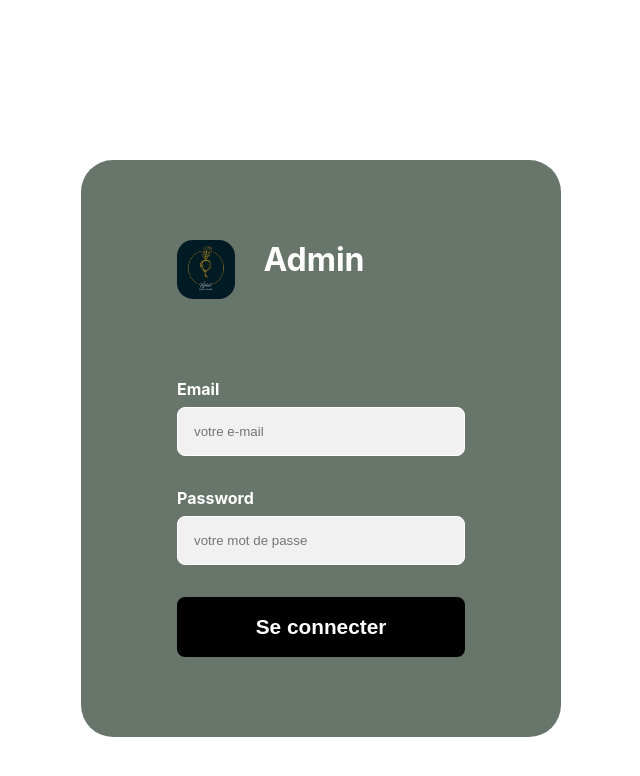
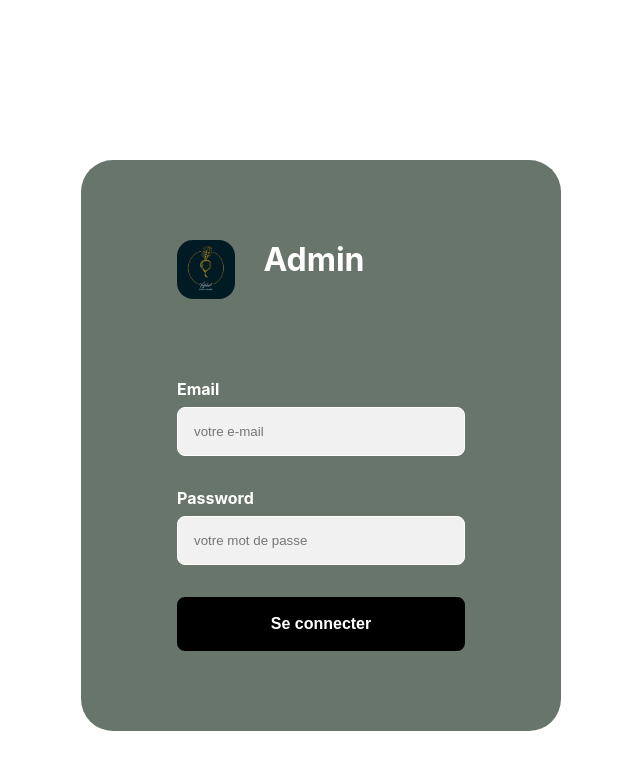
Before and after one commit to SarahOtmane/backOfficeResto, a React (Create React App) app: page /admin in a window 1280 px wide. Shown: the top 776 px of the page, without its empty margins (319-959 px from the left). Built offline with nearby package versions, Linux system fonts and the light colour scheme.

Commit message:
update css button

```diff
--- a/src/css/components.css
+++ b/src/css/components.css
@@ -22,7 +22,8 @@
     width: 90%;
     border: 2px solid black;
     border-radius: .5rem;
-    font-size: 1.3rem;
+    font-size: 1rem;
+    align-items: center;
     margin-top: 2rem;
     font-weight: bold;
     justify-content: center;
```
